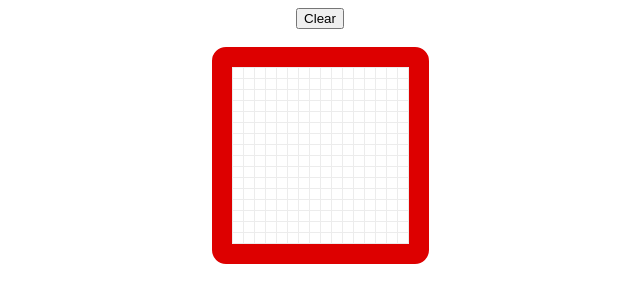
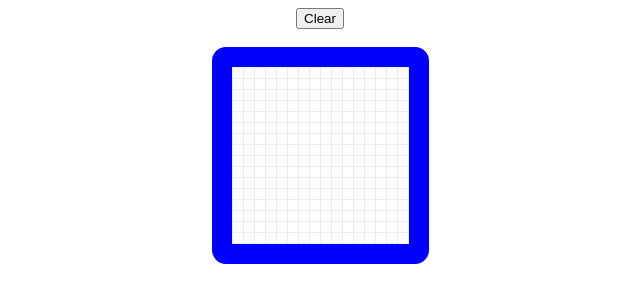
Before and after one commit to mps1991/etch-a-sketch, a plain HTML site: page index.html in a window 1280 px wide. Shown: the whole page, without its empty margins (320-960 px from the left). Drawn offline with nearby package versions, Linux system fonts and the light colour scheme.

Commit message:
changed border to blue

```diff
--- a/css/style.css
+++ b/css/style.css
@@ -1,5 +1,5 @@
 #gridholder {
-  border: 20px #dd0000 solid;
+  border: 20px blue solid;
   border-radius: 14px;
   background-color: #ececec;
   margin: 0 auto;
```
